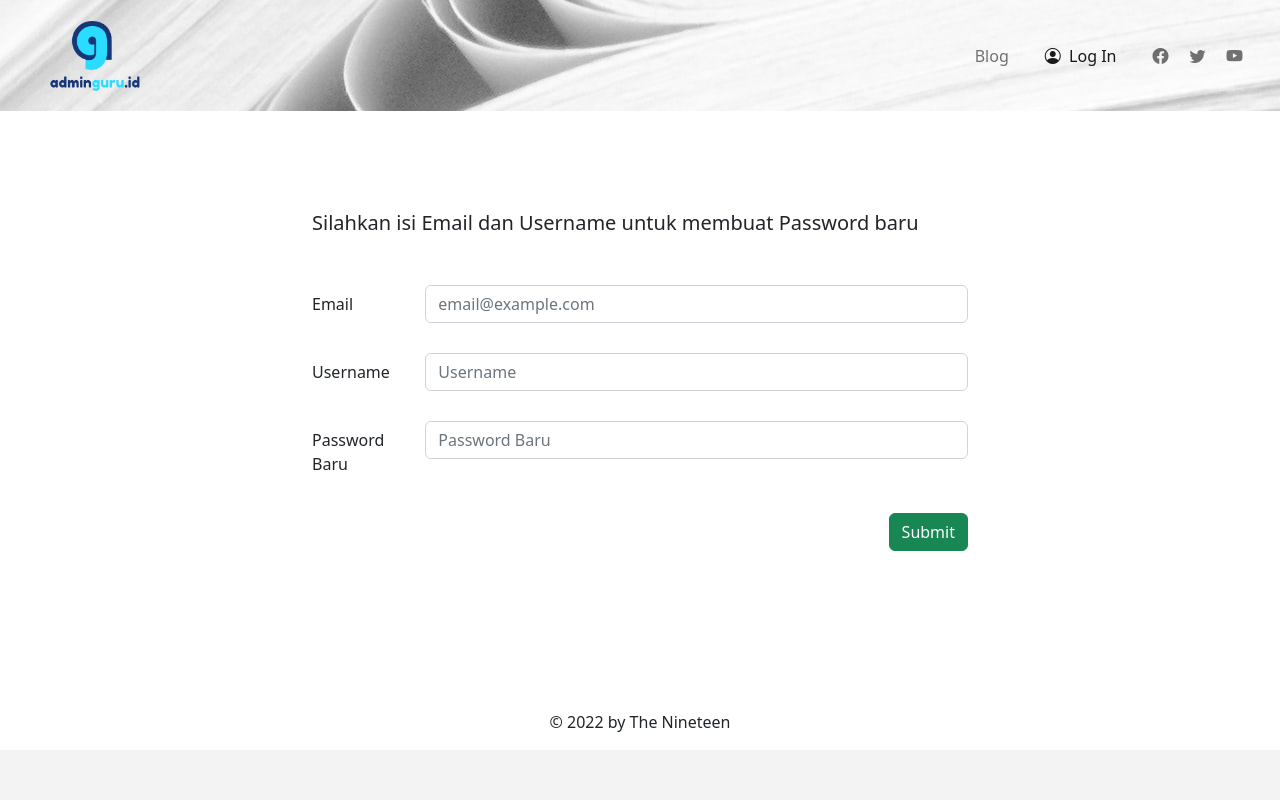
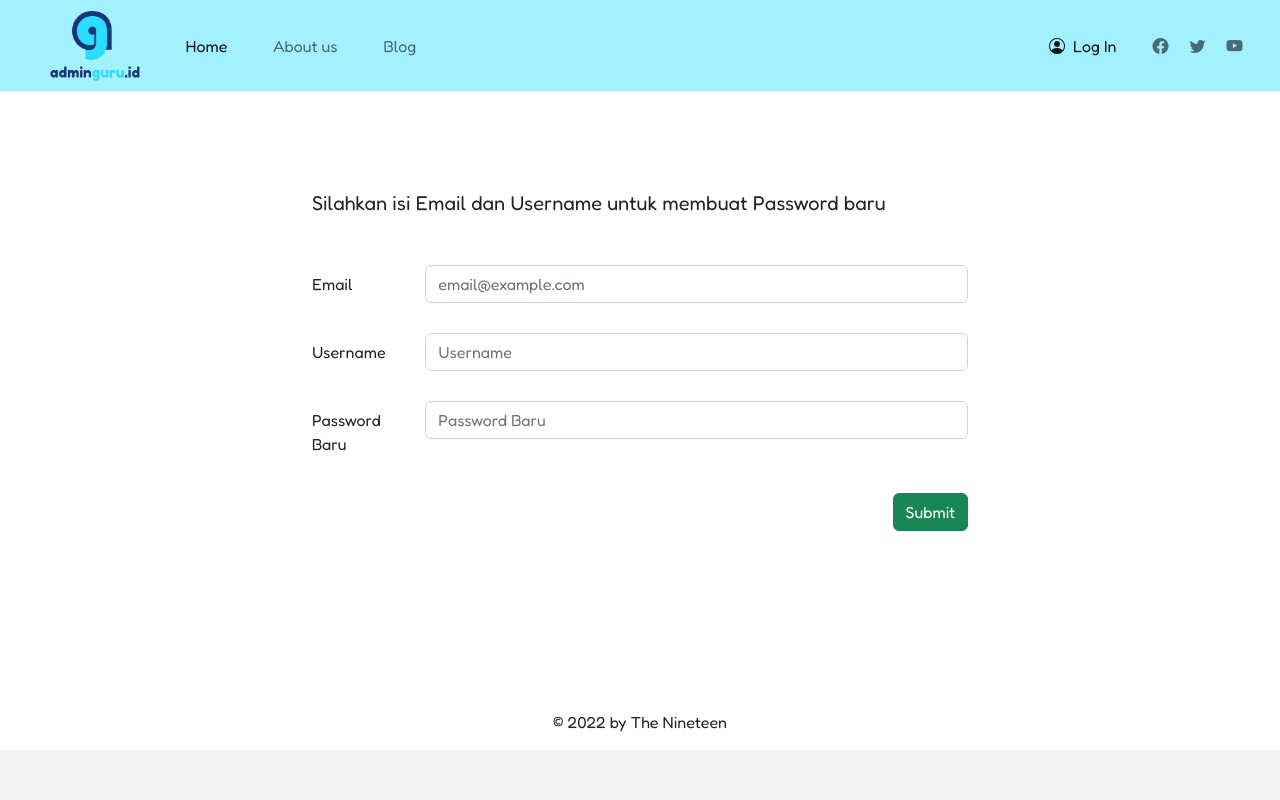
Before and after one commit to fauzanf07/adminGuru, a PHP site: page /adminGuru/forgot-password in a window 1280 px wide. Run offline with PHP 8.4, Linux system fonts and the light colour scheme; some libraries are stand-ins or nearby versions.

Commit message:
change font several pages

```diff
--- a/create-modul-ajar/index.php
+++ b/create-modul-ajar/index.php
@@ -27,7 +27,7 @@
 	<link href="https://fonts.googleapis.com/css2?family=Inter&family=Roboto+Slab&display=swap" rel="stylesheet">
 	<link rel="stylesheet" href="https://cdn.jsdelivr.net/npm/bootstrap-icons@1.9.1/font/bootstrap-icons.css">
 	<link rel="stylesheet" type="text/css" href="https://cdn.datatables.net/1.12.1/css/dataTables.bootstrap5.min.css">
-	<meta name="viewport" content="width=device-width, initial-scale=0.5">
+	<meta name="viewport" content="width=device-width, initial-scale=0.7">
 	<script src="https://cdnjs.cloudflare.com/ajax/libs/jquery/3.6.0/jquery.min.js" integrity="sha512-894YE6QWD5I59HgZOGReFYm4dnWc1Qt5NtvYSaNcOP+u1T9qYdvdihz0PPSiiqn/+/3e7Jo4EaG7TubfWGUrMQ==" crossorigin="anonymous" referrerpolicy="no-referrer"></script>
 	<script
       src="https://cdnjs.cloudflare.com/ajax/libs/jquery-validate/1.19.3/jquery.validate.min.js"
--- a/forgot-password/index.php
+++ b/forgot-password/index.php
@@ -30,22 +30,40 @@
 				<button class="navbar-toggler" type="button" data-bs-toggle="collapse" data-bs-target="#navbarNav" aria-controls="navbarNav" aria-expanded="false" aria-label="Toggle navigation">
 				<span class="navbar-toggler-icon"></span>
 				</button>
-				<div class="collapse navbar-collapse" id="navbarNav"  >
-					<ul class="navbar-nav mb-2 mb-lg-0">
-						<li class="nav-text" >
-							<a class="nav-link" aria-current="page" href="../blog">Blog</a>
+
+                <div class="collapse navbar-collapse navbar-left" id="navbarNav">
+                    <ul class="navbar-nav">
+                        <li class="nav-item">
+                        <a class="nav-link active" aria-current="page" href="#">Home</a>
+                        </li>
+                        <li class="nav-item">
+                        <a class="nav-link" href="#">About us</a>
+                        </li>
+                        <li class="nav-item">
+                        <a class="nav-link" href="blog">Blog</a>
+                        </li>
+                    </ul>
+                </div>
+
+				<div class="collapse navbar-collapse navbar-right" id="navbarNav"  >
+					<ul class="navbar-nav mb-2 mb-lg-0 icon-sosmed">
+						<?php
+							if(!isset($_SESSION['nama'])){
+								echo '<li class="nav-text"><a class="nav-link active" href="./login"><i class="bi bi-person-circle"></i>&nbsp;&nbsp;Log In</a></li>';
+							}else{
+								echo '<li class="nav-text"><a class="nav-link active" href="backend/logout/logout.php"><i class="bi bi-person-circle"></i>&nbsp;&nbsp;Log Out</a></li><li class="nav-text"><a class="nav-link active" href="./create-modul-ajar">Create Modul</a></li>';
+							}
+
+						 ?>
+
+						<li class="nav-icon icon-sosmed">
+							<a class="nav-link icon-sosmed" href="#"><i class="bi bi-facebook"></i></a>
 						</li>
-						<li class="nav-text">
-							<a class="nav-link active" href="../login"><i class="bi bi-person-circle"></i>&nbsp;&nbsp;Log In</a>
+						<li class="nav-icon icon-sosmed">
+							<a class="nav-link icon-sosmed" href="#"><i class="bi bi-twitter"></i></a>
 						</li>
-						<li class="nav-icon">
-							<a class="nav-link" href="#"><i class="bi bi-facebook"></i></a>
-						</li>
-						<li class="nav-icon">
-							<a class="nav-link" href="#"><i class="bi bi-twitter"></i></a>
-						</li>
-						<li class="nav-icon">
-							<a class="nav-link" href="#"><i class="bi bi-youtube"></i></a>
+						<li class="nav-icon icon-sosmed">
+							<a class="nav-link icon-sosmed" href="#"><i class="bi bi-youtube"></i></a>
 						</li>
 					</ul>
 				</div>
--- a/login/index.php
+++ b/login/index.php
@@ -47,7 +47,7 @@
 
 				<div class="collapse navbar-collapse navbar-right" id="navbarNav"  >
 					<ul class="navbar-nav mb-2 mb-lg-0 icon-sosmed">
-						<li class="nav-text active"><a class="nav-link active" href="#"><i class="bi bi-person-circle"></i>&nbsp;&nbsp;Log In</a></li>';
+						<li class="nav-text active"><a class="nav-link active" href="#"><i class="bi bi-person-circle"></i>&nbsp;&nbsp;Log In</a></li>
 
 						<li class="nav-icon icon-sosmed">
 							<a class="nav-link icon-sosmed" href="#"><i class="bi bi-facebook"></i></a>
--- a/style/forgot-password/style.css
+++ b/style/forgot-password/style.css
@@ -1,4 +1,4 @@
-@import url('https://fonts.googleapis.com/css2?family=Montserrat:ital,wght@0,300;0,400;1,400&display=swap');
+@import url('https://fonts.googleapis.com/css2?family=Fredoka&display=swap');
 
 html {
 	width: 100%;
@@ -14,15 +14,15 @@ body{
 	bottom: 0;
 	left: 0;
 	right: 0;
-	font-family: 'Montserrat', sans-serif;
+	font-family: 'Fredoka', sans-serif;
 	display: flex;
     flex-direction: column;
 }
 
 .logo-parent{
-	margin-top: 1%;
+	margin-top: 0.2%;
 	margin-left: 3%;
-	margin-bottom: 1%;
+	margin-bottom: 0.2%;
 	z-index: 3;
 }
 
@@ -33,35 +33,25 @@ body{
 	z-index: 3;
 }
 
-.logo-text{
-	font-family: 'montserrat', 'sans-serif';
-	font-size: 24px;
-	font-weight: 700;
-	width: 320px;
-	height: auto;
-	display: inline-block;
-    vertical-align: top;
-	z-index: 3;
-	color: #fff;
-}
-
 .logo-toast{
 	height: 30px;
 	width: auto;
 }
 
-.desc{
-	color: #fff;
-	font-size: 16px;
-	z-index: 3;
+.navbar-left{
+    display: inline-block;
+    justify-content: start;
+	width: auto;
+	white-space: nowrap;
+    z-index: 3;
+    margin-left: 3%;
 }
 
-.nav-item{
-	margin-right: 20px;
-	z-index: 3;
+.navbar-nav .nav-item{
+    margin-right: 30px;
 }
 
-.collapse{
+.navbar-right{
 	display: inline-block;
 	justify-content: end;
 	width: auto;
@@ -74,7 +64,8 @@ nav{
 	position: relative;
 	z-index: 1;
 	top: 0px;
-	background: url(../../images/background-paper.jpg) no-repeat center center fixed;
+    background-color: #A3F0FF;
+	font-family: 'Fredoka', sans-serif;
 }
 
 .nav-text{
@@ -91,6 +82,7 @@ nav{
     margin-left: 300px;
     margin-right: 300px;
     margin-top: 100px;
+	font-family: 'Fredoka', sans-serif;
 }
 
 .form-group{
@@ -117,6 +109,7 @@ nav{
 
 footer {
 	margin-top: auto;
+	font-family: 'Fredoka', sans-serif;
 }
 
 @media screen and (max-width: 1024px) {
```
Also changed, not shown: edit-modul-ajar/edit.php (+30 -14 lines), style/create-modul-ajar/style.css (+8 -1 lines), style/edit-modul-ajar/style.css (+29 -7 lines), style/edit-profile/style.css (+5 -2 lines), style/login/style.css (+6 -6 lines), style/signup/style.css (+5 -2 lines).
